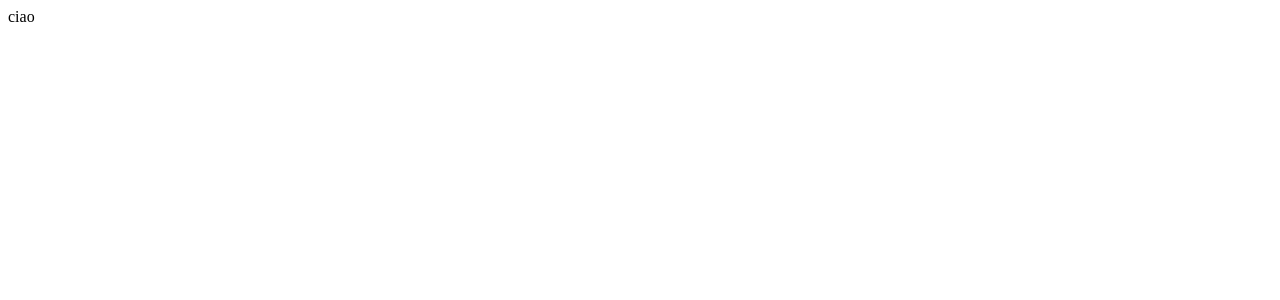
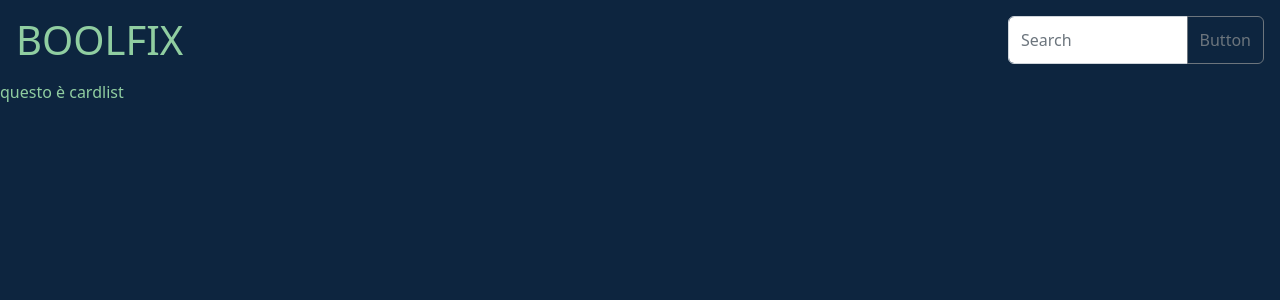
Before and after one commit to marikadiblasio/vite-boolflix, a Vue app: page / in a window 1280 px wide. Shown: the top 300 px of the page. Built offline with nearby package versions, Linux system fonts and the light colour scheme.

Commit message:
add headerComponent and searchfunction

```diff
--- a/src/App.vue
+++ b/src/App.vue
@@ -1,12 +1,19 @@
 <template>
   <div>
-ciao
+    <HeaderComponent />
+    <CardList />
   </div>
 </template>
 
 <script>
+  import HeaderComponent from './components/HeaderComponent.vue';
+  import CardList from './components/CardList.vue';
   export default {
-    name:'App'
+    name:'App',
+    components: {
+            HeaderComponent,
+            CardList
+        }
   }
 </script>
 
--- a/src/assets/partials/_variables.scss
+++ b/src/assets/partials/_variables.scss
@@ -0,0 +1,5 @@
+$my-primary: #0d253f;
+$my-secondary: #01b4e4;
+$my-tertiary: #90cea1;
+
+//$my-txt-font: sans-serif;
--- a/src/assets/styles/general.scss
+++ b/src/assets/styles/general.scss
@@ -0,0 +1,12 @@
+@use '../partials/variables' as *;
+
+$fa-font-path: "./webfonts";
+@import '@fortawesome/fontawesome-free/scss/fontawesome.scss';
+@import '@fortawesome/fontawesome-free/scss/solid';
+
+@import 'bootstrap/scss/bootstrap.scss';
+
+body{
+    background-color: $my-primary;
+    color: $my-tertiary;
+}
--- /dev/null
+++ b/src/components/CardList.vue
@@ -0,0 +1,29 @@
+<template>
+    <div>
+        <p>questo è cardlist</p>
+        <div class="card" v-for="cip in store.results">
+            <p>{{ cip.original_title}}</p>
+            <p>{{ cip.title}}</p>
+            <p>{{ cip.original_language }}</p>
+            <p>{{ cip.vote_average }}</p>
+        </div>
+    </div>
+</template>
+
+<script>
+    import {store} from '../data/store'
+    export default {
+        name: 'CardList',
+        components: {
+        },
+        data(){
+            return{
+                store
+            }
+        }
+    }
+</script>
+
+<style lang="scss" scoped>
+
+</style>
--- /dev/null
+++ b/src/components/HeaderComponent.vue
@@ -0,0 +1,56 @@
+<template>
+    <header class="d-flex justify-content-between">
+        <h1 class="text-uppercase m-3 w-20">Boolfix</h1>
+        <div class="input-group m-3 w-20">
+            <input type="text" class="form-control" placeholder="Search" name="searchString" v-model="store.search.query">
+            <button @click.prevent="getData" class="btn btn-outline-secondary" type="button">Button</button>
+        </div>
+    </header>
+</template>
+
+<script>
+    import axios from 'axios';
+    import { store } from '../data/store';
+    export default {
+        name: 'HeaderComponent',
+        data(){
+            return{
+                store
+            }
+        },
+        methods: {
+            getData(){
+                let option = {};
+                let params = store.search;
+                for (let key in store.search){
+                    if(store.search[key]){
+                        params.key = store.search[key];
+                    }
+                }
+                if(Object.keys(params).length>0){
+                    option.params= params;
+                }
+                let url = store.baseUrl + store.endpoints.endMovie;
+                axios.get(url, option).then((res)=>{
+                    console.log(res.data.results);
+                    store.results = res.data.results;
+                    console.log(store.results);
+                })
+            }
+        },
+        mounted(){
+            console.log(store.search)
+        }
+    }
+</script>
+
+<style lang="scss" scoped>
+    //@use '../assets/partials/variables' as *;
+
+    .w-20 {
+        width: 20%;
+    }
+    // .button {
+    //     border-color: $my-tertiary;
+    // }
+</style>
--- a/src/data/store.js
+++ b/src/data/store.js
@@ -1,5 +1,21 @@
-//baseUrl: https://api.themoviedb.org/3/
+//
 //GET ----> per singolo film /movie/{movie_id}
 //GET /movie/{movie_id}
 //GET /search/tv
 //https://image.tmdb.org/t/p/ base url img
+import { reactive } from "vue";
+export const store = reactive({
+    baseUrl: 'https:api.themoviedb.org/3/',
+    endpoints:{
+        endMovie: 'search/movie',
+        endTv: ''
+    },
+    search: {
+        //options (apykey - fissa; query (dall'input); offset e num (0, 20?));
+        api_key: 'f4f73f1cccb8955e7c99926b717eec36',
+        query: '',
+        offset: 0,
+        num: 20
+    },
+    results: Object
+})
```
Also changed, not shown: milestone.txt.
